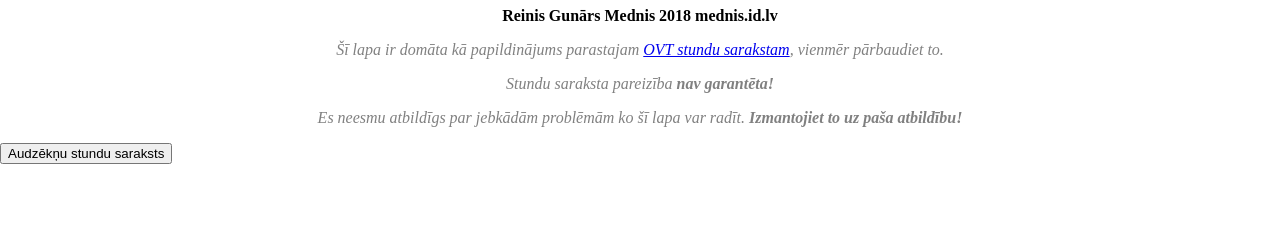
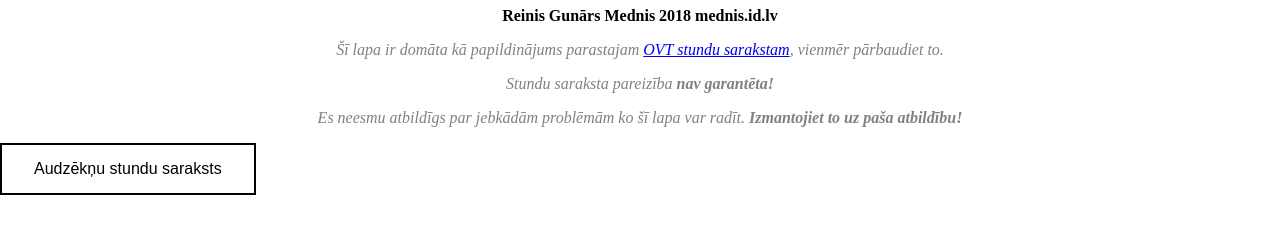
Before and after one commit to RMednis/OVTDMP, a plain HTML site: page teachers.html in a window 1280 px wide. Shown: the part 377-610 px from the top of the page. Drawn offline with Linux system fonts and the light colour scheme.

Commit message:
Update style.css

```diff
--- a/style.css
+++ b/style.css
@@ -24,3 +24,19 @@ body {
 	margin-left: auto;
 	margin-right: auto;
 }
+.button {
+    background-color: #FFF;
+    border: 2px solid black;
+    color: #000;
+    padding: 15px 32px;
+    text-align: center;
+    text-decoration: none;
+    display: inline-block;
+    font-size: 16px;
+    cursor: pointer;
+}
+.button:hover {
+  background-color: #000;
+  color: #FFF;
+  border: 2px solid white;
+}
```
